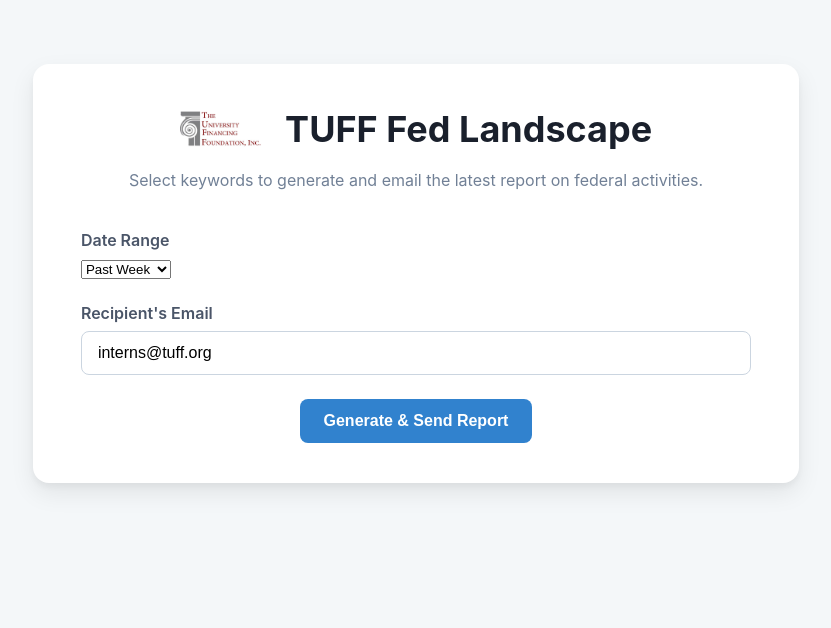
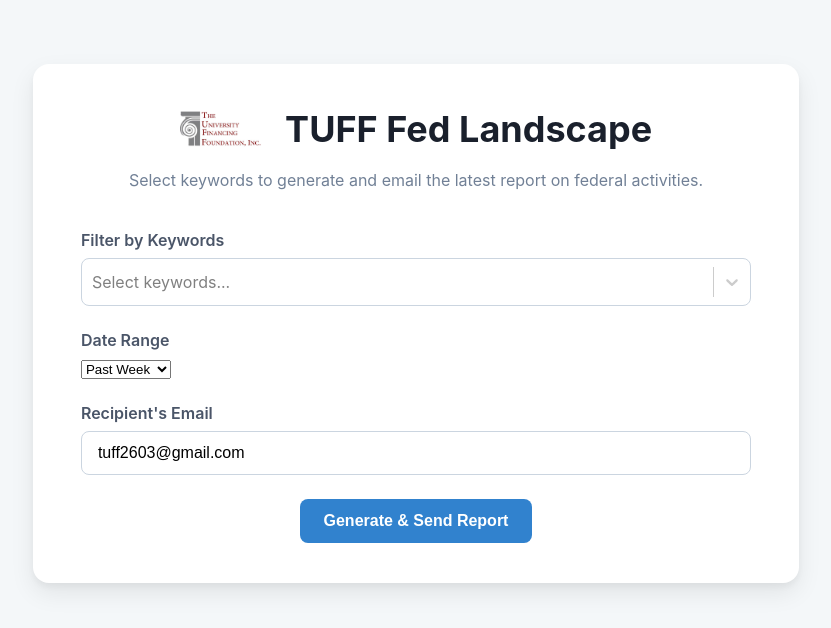
Before and after one commit to MansiBellani/Fed-landscape, a React (Vite) app in the folder frontend/: page / in a window 1280 px wide. Shown: the top 628 px of the page, without its empty margins (272-1103 px from the left). Built offline with nearby package versions, Linux system fonts and the light colour scheme.

Commit message:
Update App.jsx

```diff
--- a/frontend/src/App.jsx
+++ b/frontend/src/App.jsx
@@ -35,7 +35,7 @@
 
 
 function App() {
-  const [recipientEmail, setRecipientEmail] = useState('interns@tuff.org');
+  const [recipientEmail, setRecipientEmail] = useState('tuff2603@gmail.com');
   const [status, setStatus] = useState('');
   const [isLoading, setIsLoading] = useState(false);
   const [articles, setArticles] = useState([]);
@@ -157,6 +157,15 @@
 
       <form onSubmit={handleSubmit}>
         <div className="form-group">
+          <label htmlFor="keyword-select">Filter by Keywords</label>
+          <Select
+            id="keyword-select" isMulti options={DISPLAY_OPTIONS}
+            className="react-select-container" classNamePrefix="react-select"
+            onChange={handleKeywordChange} value={selectedKeywords}
+            placeholder="Select keywords..."
+          />
+        </div>
+        <div className="form-group">
             <label htmlFor="date-filter">Date Range</label>
             <select
                 id="date-filter"
```
